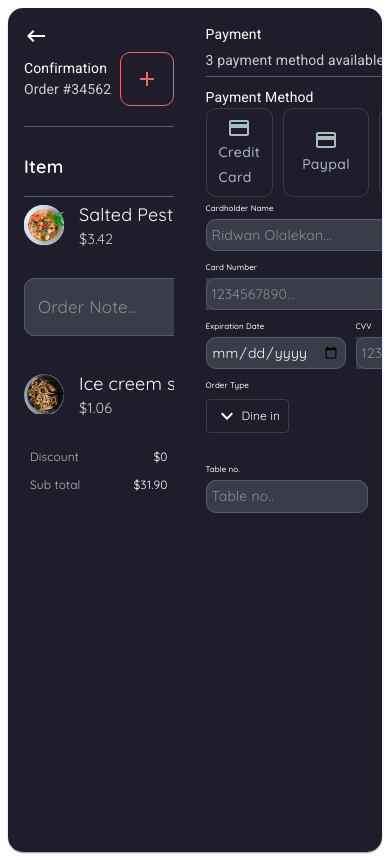
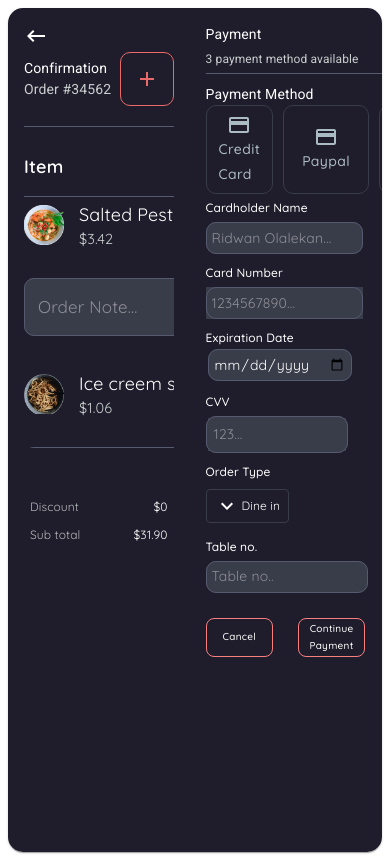
Before and after one commit to A-Richdom/FOOD-ORDERING-WEBITE, a React (Vite) app: page /popOverPage in a window 390 px wide. Built offline with nearby package versions, Linux system fonts and the light colour scheme.

Commit message:
Ensure responsive design and cross-browser compatibility of the Pop over page

```diff
--- a/src/Components/PopOverPage.jsx
+++ b/src/Components/PopOverPage.jsx
@@ -137,7 +137,20 @@ const useStyles = makeStyles((theme) => ({
     },
   },
   confirmationPageChildren: {
+    flex: 1
+,    width: '100%',
+    '@media (max-width: 400px)': {
+      display: 'flex',
+    flexDirection: 'column',
     width: '100%',
+    // height: '100%'
+    }
+    // // height: '100vh',
+    //     overflowY: 'scroll',
+    //     // overflowX: 'hidden',
+    //     '&::-webkit-scrollbar': {
+    //         display: 'none',
+    //     },
   },
   navBar: {
     display: 'flex',
@@ -167,7 +180,7 @@ const useStyles = makeStyles((theme) => ({
     flexWrap: 'wrap !important',
     flexDirection: 'column',
     gap: '10px',
-    paddingTop: '25px',
+    paddingTop: '50px !important',
     '@media (max-width: 600px)': {
       fontSize: '12px',
       padding: '8px',
@@ -206,6 +219,12 @@ const useStyles = makeStyles((theme) => ({
   paymentPageChildren: {
     width: '100%',
     paddingToP: '20px !important',
+    height: '100%',
+        overflowY: 'scroll',
+        overflowX: 'hidden',
+        '&::-webkit-scrollbar': {
+            display: 'none',
+        },
   },
   paymentPageNav: {
     paddingToP: '50px !important',
@@ -214,7 +233,12 @@ const useStyles = makeStyles((theme) => ({
   paymentMethodBtns: {
     display: 'flex',
     gap: '10px',
-    paddingBottom: '5px'
+    paddingBottom: '5px',
+    width: '100%',
+    overflowX: 'scroll',
+    '&::-webkit-scrollbar': {
+      display: 'none',
+  },
   },
   paymentMethodBtn: {
     border: '1px solid #393c49 !important',
@@ -269,14 +293,26 @@ const useStyles = makeStyles((theme) => ({
   },
   expCvvWrapper: {
     display: 'flex',
-    // flexWrap: 'wrap',
+    flexWrap: 'nowrap',
     gap: '10px',
-    paddingBottom: '10px'
+    paddingBottom: '10px',
+    '@media (max-width: 600px)': {
+      display: 'flex',
+      flexWrap: 'wrap',
+    },
+    '@media (max-width: 400px)': {
+      display: 'flex',
+      flexWrap: 'wrap',
+    }
   },
   orderTypeTableWrapper: {
     display: 'flex',
     flexWrap: 'wrap',
-    gap: '30px'
+    alignItems: 'center',
+    gap: '30px',
+    '@media (max-width: 400px)': {
+      gap: '15px',
+    }
   },
   orderType: {
     paddingToP: '10px',
@@ -311,30 +347,35 @@ const useStyles = makeStyles((theme) => ({
     '@media (max-width: 600px)': {
       '& .MuiOutlinedInput-root': {
         '& .MuiInputBase-input': {
-          fontSize: '14px',  // Smaller font size on small screens
-          padding: '6px',   // Adjust padding on small screens
+          fontSize: '14px',
+          padding: '6px',
         },
       },
       // Media query for medium screens
       '@media (max-width: 400px)': {
         '& .MuiOutlinedInput-root': {
           '& .MuiInputBase-input': {
-            fontSize: '15px',  // Medium font size on medium screens
-            padding: '7px',   // Adjust padding on medium screens
+            fontSize: '15px',
+            padding: '7px',
           },
         },
       },
-      // Media query for large screens
-      // '@media (min-width: 960px)': {
-      //   '& .MuiOutlinedInput-root': {
-      //     '& .MuiInputBase-input': {
-      //       fontSize: '17px',  // Larger font size on large screens
-      //       padding: '8px',   // Adjust padding on large screens
-      //     },
-      //   },
-      // },
     }
-  }
+  },
+  continuePaymentWrapper: {
+    display: 'flex',
+    gap: '15px',
+    paddingTop: '25px',
+    '@media (max-width: 600px)': {
+     display: 'flex',
+     gap: '20px',
+    },
+    '@media (max-width: 400px)': {
+    display: 'flex',
+    gap: '25px',
+    paddingBottom: '25px'
+    },
+  },
 
 
 }));
@@ -523,7 +564,10 @@ const PopOverPage = () => {
                 color: '#c9cdce',
                 fontFamily: 'Roboto',
                 paddingTop: '5px',
-                paddingBottom: '5px'
+                paddingBottom: '5px',
+                '@media (max-width: 400px)': {
+                  fontSize: '12px'
+                }
               }}>
                 3 payment method available
               </Typography>
@@ -603,6 +647,9 @@ const PopOverPage = () => {
                   fontFamily: 'Quicksand',
                   fontWeight: '500',
                   color: 'white',
+                  '@media (max-width: 400px)': {
+                    fontSize: '12px'
+                  }
                 }}>
                   Cardholder Name
                 </Typography>
@@ -638,7 +685,12 @@ const PopOverPage = () => {
                       },
                       '& .MuiInputBase-input': {
                         width: '100%',
-
+                      },
+                      '@media (max-width: 600px)': {
+                        width: '80%'
+                      },
+                      '@media (max-width: 400px)': {
+                        width: '70%'
                       },
                     },
                   }}
@@ -657,6 +709,9 @@ const PopOverPage = () => {
                   fontFamily: 'Quicksand',
                   fontWeight: '500',
                   color: 'white',
+                  '@media (max-width: 400px)': {
+                    fontSize: '12px'
+                  },
                 }}>
                   Card Number
                 </Typography>
@@ -666,6 +721,7 @@ const PopOverPage = () => {
                   // value={dish.textboxValue}
                   // onChange={handleTextboxChange(index)}
                   placeholder="1234567890..."
+                  autoComplete='off'
                   variant="outlined"
                   size="small"
                   InputProps={{
@@ -674,6 +730,9 @@ const PopOverPage = () => {
                       backgroundColor: '#393C49',
                       fontFamily: 'Quicksand', fontSize: '17px',
                       borderRadius: '10px',
+                    },
+                    inputProps: {
+                      autoComplete: 'new-password', // Use a different value
                     },
                   }}
                   sx={{
@@ -693,6 +752,12 @@ const PopOverPage = () => {
                         width: '100%',
                         backgroundColor: '#393C49',
                       },
+                      '@media (max-width: 600px)': {
+                        width: '80%'
+                      },
+                      '@media (max-width: 400px)': {
+                        width: '70%'
+                      },
                     },
                   }}
                 />
@@ -711,6 +776,9 @@ const PopOverPage = () => {
                     fontFamily: 'Quicksand',
                     fontWeight: '500',
                     color: 'white',
+                    '@media (max-width: 400px)': {
+                      fontSize: '12px'
+                    }
                   }}>
                     Expiration Date
                   </Typography>
@@ -733,7 +801,7 @@ const PopOverPage = () => {
                       },
                     }}
                     sx={{
-                    width: '50',
+                      width: '95%',
                       paddingTop: '5px',
                       '& .MuiOutlinedInput-root': {
                         '& fieldset': {
@@ -748,8 +816,18 @@ const PopOverPage = () => {
                         },
                         '& .MuiInputBase-input': {
                           width: '100%',
-
                         },
+                      },
+                      '@media (max-width: 600px)': {
+                        width: '80%',
+                        fontSize: '8px',
+                        padding: '7px',
+                      },
+                      '@media (max-width: 400px)': {
+                        width: '100%',
+                        fontSize: '10px',
+                        // padding: '1px',
+                        padding: '2px',
                       },
                     }}
                   />
@@ -766,6 +844,9 @@ const PopOverPage = () => {
                     fontFamily: 'Quicksand',
                     fontWeight: '500',
                     color: 'white',
+                    '@media (max-width: 400px)': {
+                      fontSize: '12px'
+                    }
                   }}>
                     CVV
                   </Typography>
@@ -778,6 +859,7 @@ const PopOverPage = () => {
                     placeholder="123..."
                     variant="outlined"
                     size="small"
+                    autoComplete="off"
                     InputProps={{
                       style: {
                         color: 'white',
@@ -785,9 +867,14 @@ const PopOverPage = () => {
                         fontFamily: 'Quicksand',
                         fontSize: '17px',
                         borderRadius: '10px',
+                        autoComplete: 'none',
+                      },
+                      inputProps: {
+                        autoComplete: 'new-password', // Use a different value
                       },
                     }}
                     sx={{
+                      width: '95%',
                       paddingTop: '5px',
                       '& .MuiOutlinedInput-root': {
                         '& fieldset': {
@@ -804,6 +891,17 @@ const PopOverPage = () => {
                           width: '100%',
                           backgroundColor: '#393C49',
                         },
+                        '@media (max-width: 600px)': {
+                          width: '100%',
+                          fontSize: '8px',
+                          padding: '7px',
+                        },
+                        '@media (max-width: 400px)': {
+                          width: '90%',
+                          fontSize: '10px',
+                          paddingLeft: '1px',
+                          padding: '2px',
+                        },
                       },
                     }}
                   />
@@ -813,6 +911,7 @@ const PopOverPage = () => {
               <div className={classes.orderTypeTableWrapper}>
                 <div className={classes.orderType}>
                   <Typography sx={{
+                    height: '50%',
                     fontSize: {
                       xs: '8px',
                       sm: '10px',
@@ -823,7 +922,10 @@ const PopOverPage = () => {
                     fontFamily: 'Quicksand',
                     fontWeight: '500',
                     color: 'white',
-                    paddingBottom: '8px'
+                    paddingBottom: '8px',
+                    '@media (max-width: 400px)': {
+                      fontSize: '12px'
+                    }
                   }}>
                     Order Type
                   </Typography>
@@ -870,6 +972,9 @@ const PopOverPage = () => {
                     fontFamily: 'Quicksand',
                     fontWeight: '500',
                     color: 'white',
+                    '@media (max-width: 400px)': {
+                      fontSize: '12px'
+                    }
                   }}>
                     Table no.
                   </Typography>
@@ -913,7 +1018,61 @@ const PopOverPage = () => {
                 </div>
               </div>
 
-              <div></div>
+              <div className={classes.continuePaymentWrapper}>
+                <Button
+                  sx={{
+                    width: '50%',
+                    border: '1px solid #f97f7f',
+                    borderRadius: '8px',
+                    color: 'white',
+                    padding: '10px',
+                    textTransform: 'none',
+                    fontFamily: 'Quicksand',
+                    fontSize: '12px',
+                    '&:hover': {
+                      backgroundColor: '#f97f7f',
+                    },
+                    // fontWeight: '600',
+                    '@media (max-width: 600px)': {
+                      fontSize: '8px',
+                      padding: '7px',
+                    },
+                    '@media (max-width: 400px)': {
+                      width: '30%',
+                      fontSize: '10px',
+                      // padding: '1px',
+                      padding: '2px',
+                    },
+                  }}>
+                  Cancel
+                </Button>
+                <Button
+                  sx={{
+                    width: '50%',
+                    border: '1px solid #f97f7f',
+                    borderRadius: '8px',
+                    color: 'white',
+                    padding: '10px',
+                    textTransform: 'none',
+                    fontFamily: 'Quicksand',
+                    fontSize: '12px',
+                    '&:hover': {
+                      backgroundColor: '#f97f7f',
+                    },
+                    '@media (max-width: 600px)': {
+                      fontSize: '8px',
+                      padding: '7px',
+                    },
+                    '@media (max-width: 400px)': {
+                      width: '30%',
+                      fontSize: '10px',
+                      // padding: '1px',
+                      padding: '1px',
+                    },
+                  }}>
+                  Continue Payment
+                </Button>
+              </div>
             </div>
 
           </div>
--- a/src/index.css
+++ b/src/index.css
@@ -8,6 +8,7 @@
     display: flex;
     align-items: center;
     gap: 15px;
+
 }
 
 .small {
```
